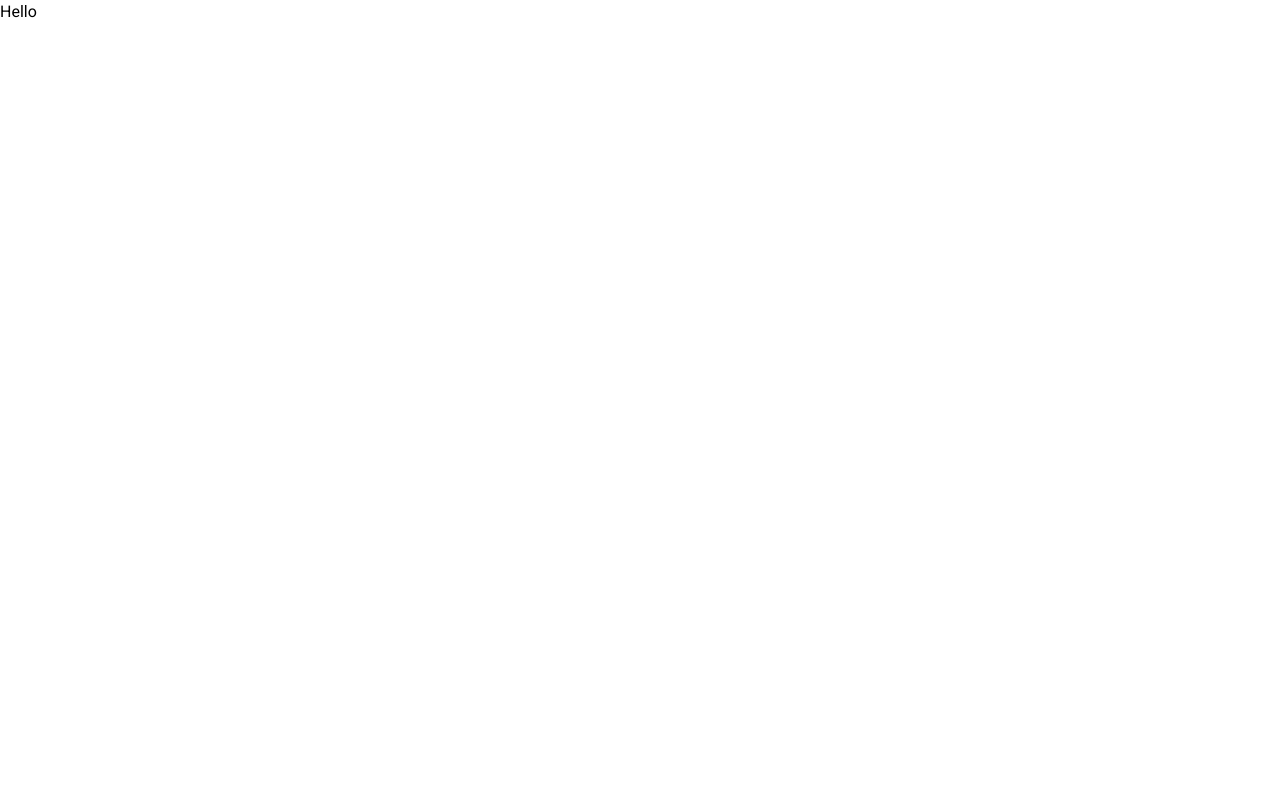
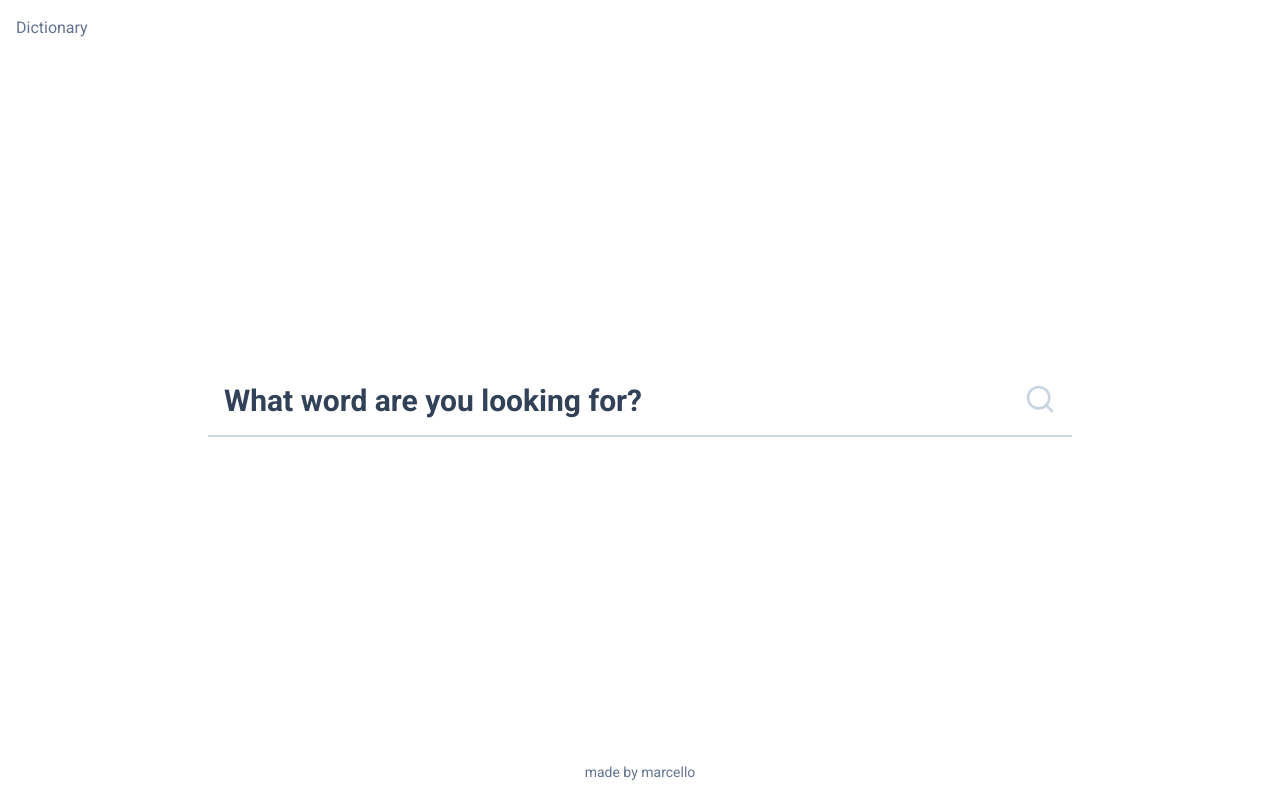
Before and after one commit to mushie-mush/dictionary, a React (Vite) app: page / in a window 1280 px wide. Built offline with nearby package versions, Linux system fonts and the light colour scheme.

Commit message:
feat:add search input field

```diff
--- a/package.json
+++ b/package.json
@@ -14,6 +14,7 @@
   },
   "dependencies": {
     "@tailwindcss/vite": "^4.1.11",
+    "lucide-react": "^0.537.0",
     "react": "^19.1.1",
     "react-dom": "^19.1.1",
     "tailwindcss": "^4.1.11"
--- a/src/App.tsx
+++ b/src/App.tsx
@@ -1,5 +1,52 @@
+import { Search } from 'lucide-react';
+import { useState, type ChangeEvent, type FormEvent } from 'react';
+
 function App() {
-  return <main>Hello</main>;
+  const [keyword, setKeyword] = useState<string>('');
+
+  const handleSearchInput = (event: ChangeEvent<HTMLInputElement>) => {
+    setKeyword(event.target.value);
+  };
+
+  const handleSearchSubmit = (event: FormEvent) => {
+    event.preventDefault();
+  };
+
+  return (
+    <>
+      <header className="flex p-4 text-slate-500">
+        <span className="text-md">Dictionary</span>
+      </header>
+      <main className="flex flex-col flex-auto justify-center w-full max-w-4xl mx-auto my-12 p-4">
+        <section className="">
+          <form className="relative w-full" onSubmit={handleSearchSubmit}>
+            <input
+              type="text"
+              id="search"
+              name="search"
+              placeholder=" "
+              className="peer w-full p-4 border-b-2 border-slate-300 text-4xl font-bold text-slate-700 placeholder-transparent focus:outline-none focus:border-slate-700"
+              onChange={handleSearchInput}
+              value={keyword}
+            />
+            <label
+              htmlFor="search"
+              className="absolute left-4 -top-6 text-slate-700 text-xl font-normal transition-all
+              peer-placeholder-shown:top-5 peer-placeholder-shown:text-3xl peer-placeholder-shown:font-bold
+              peer-focus:-top-6 peer-focus:text-xl peer-focus:font-normal"
+            >
+              What word are you looking for?
+            </label>
+            <Search className="absolute top-5 right-4 size-8 text-slate-300 peer-focus:text-slate-700" />
+          </form>
+        </section>
+        <section></section>
+      </main>
+      <footer className="text-center p-4">
+        <span className="text-sm text-slate-500">made by marcello</span>
+      </footer>
+    </>
+  );
 }
 
 export default App;
--- a/src/index.css
+++ b/src/index.css
@@ -3,3 +3,9 @@
 :root {
   font-family: 'Roboto', sans-serif;
 }
+
+#root {
+  min-height: 100vh;
+  display: flex;
+  flex-direction: column;
+}
```
Also changed, not shown: 1 other file (tests, documents, lock files or other folders).
